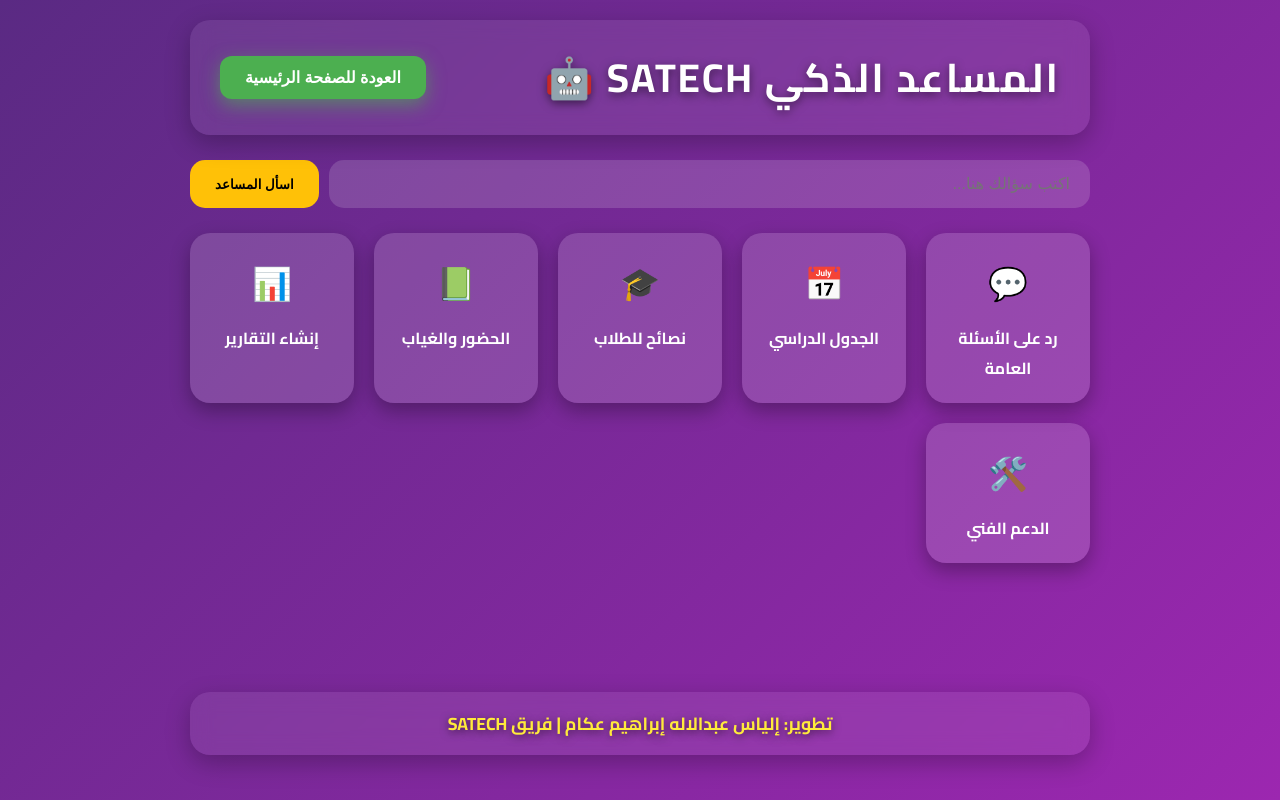
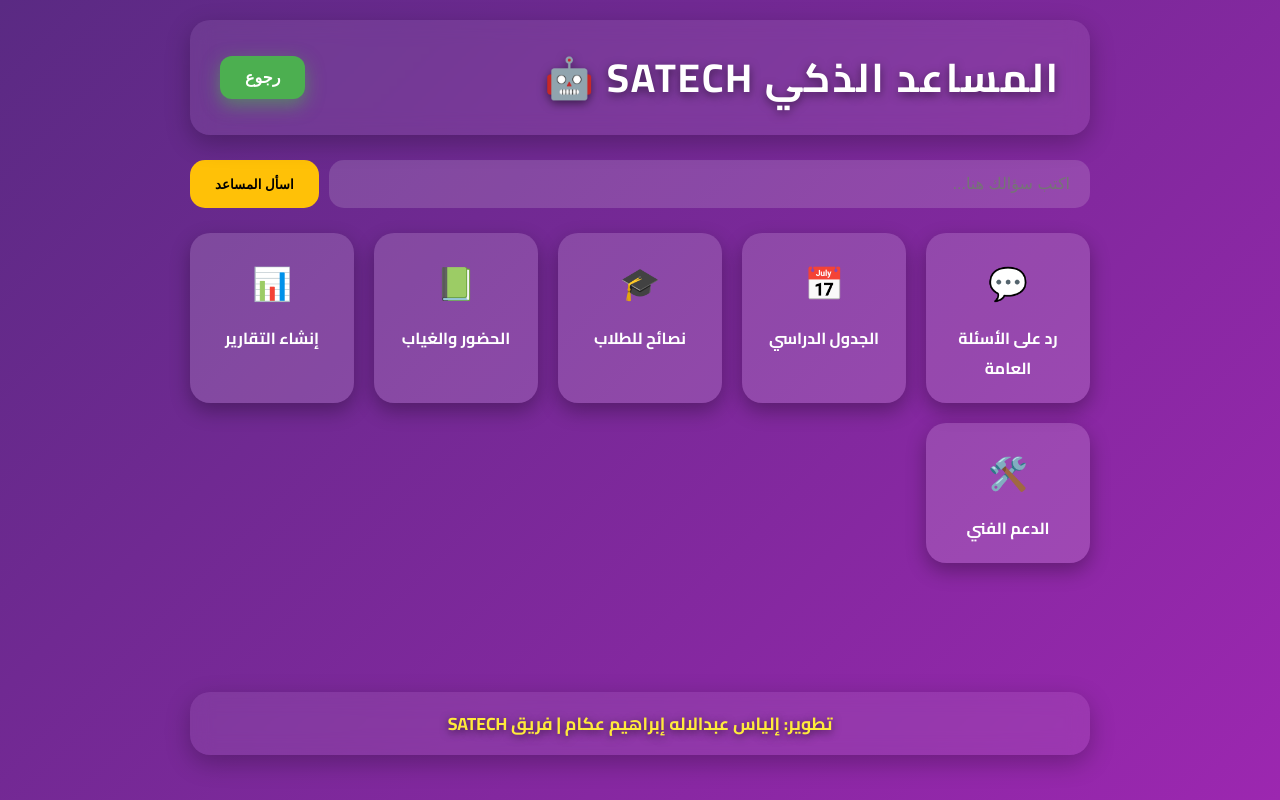
Before and after one commit to Eliasakkam/school1, a website: page pages/satech_assistant.html in a window 1280 px wide. Drawn offline with Linux system fonts and the light colour scheme.

Commit message:
add noor button22

```diff
--- a/pages/satech_assistant.html
+++ b/pages/satech_assistant.html
@@ -177,7 +177,7 @@
 <header>
     <h1>المساعد الذكي SATECH 🤖</h1>
     <div style="display:flex; gap:10px; align-items:center;"></div>
-    <button class="btn btn-back" onclick="location.href='/index.html'">العودة للصفحة الرئيسية</button>
+    <button class="btn btn-back" onclick="location.href='../index.html'">رجوع</button>
     </div>
 </header>
 
```
